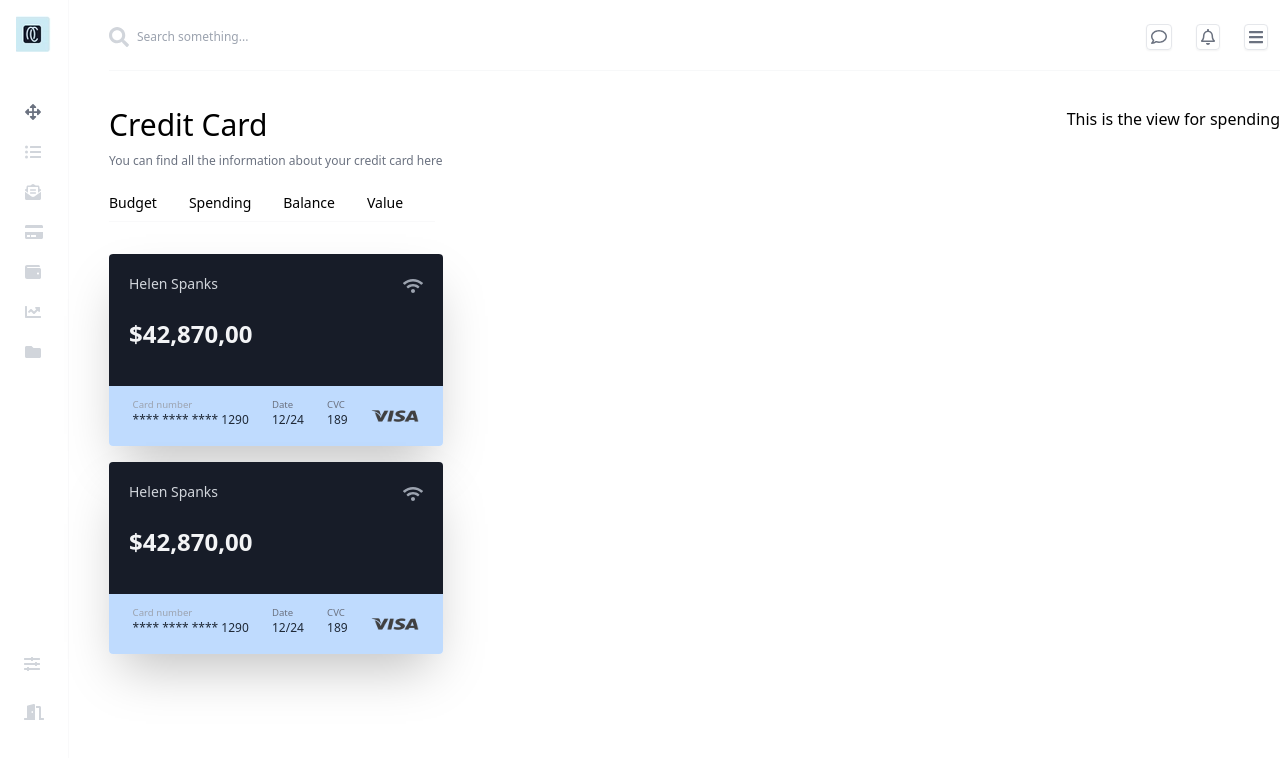
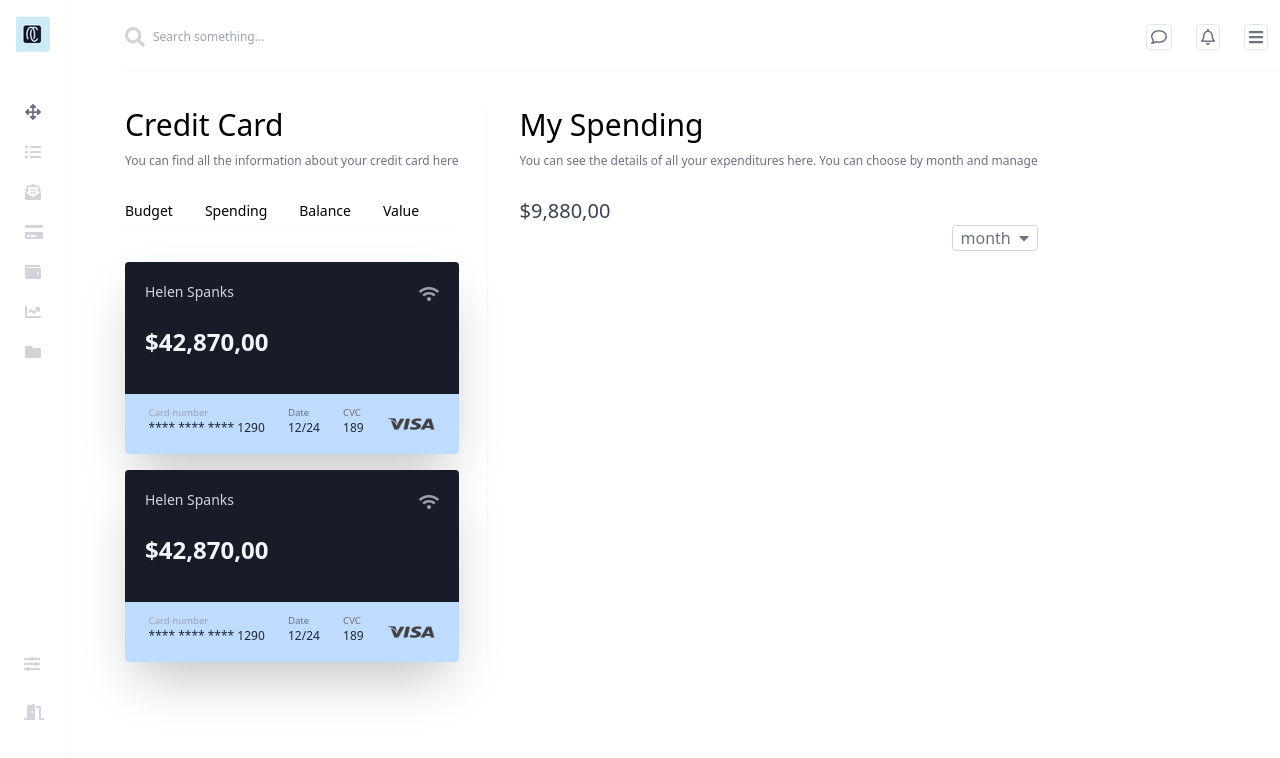
Before and after one commit to bytemerger/veufinance, a Vue app: page / in a window 1280 px wide. Shown: the top 758 px of the page. Built offline with nearby package versions, Linux system fonts and the light colour scheme.

Commit message:
add more structure to spendingView

```diff
--- a/src/App.vue
+++ b/src/App.vue
@@ -3,10 +3,11 @@
     <div class="flex">
       <side-bar class="flex-grow-0"></side-bar>
       <div class="border-l  border-opacity-25"></div>
-      <main class="flex-grow ml-10">
+      <main class="flex-grow ml-14">
         <Header></Header>
-        <div class="flex mt-9 justify-between">
+        <div class="flex mt-9">
           <credit-view></credit-view>
+          <div class="border-l  border-opacity-25 flex-grow-0 ml-7 mr-8"></div>
           <spending-view></spending-view>
         </div>
       </main>
--- a/src/components/CreditView.vue
+++ b/src/components/CreditView.vue
@@ -2,7 +2,7 @@
   <div>
     <div class="text-3xl">Credit Card</div>
     <div class="text-xs text-gray-500 mt-2.5">You can find all the information about your credit card here</div>
-    <div class="mt-6 text-sm">
+    <div class="mt-8 text-sm">
       <ul class="flex list-none">
         <li class="border-b pr-8 pb-2 border-opacity-25">Budget</li>
         <li class="border-b pr-8 pb-2 border-opacity-25">Spending</li>
--- a/src/components/SpendingView.vue
+++ b/src/components/SpendingView.vue
@@ -1,6 +1,22 @@
 <template>
   <div>
-    This is the view for spending
+    <div class="text-3xl">My Spending</div>
+    <div class="text-xs text-gray-500 mt-2.5">You can see the details of all your expenditures here. You can choose by month and manage</div>
+    <div class="text-xl font-medium mt-7 text-gray-700">
+      $9,880,00
+    </div>
+    <div class="float-right flex rounded border border-gray-300 text-gray-500 pl-2 pr-2 items-center justify-around">
+      <button>month</button>
+      <div class="inline-block pl-2"><i class="fas fa-caret-down"></i></div>
+    </div>
+<!--    <div class="mt-6 text-sm">
+      <ul class="flex list-none">
+        <li class="border-b pr-8 pb-2 border-opacity-25">Budget</li>
+        <li class="border-b pr-8 pb-2 border-opacity-25">Spending</li>
+        <li class="border-b pr-8 pb-2 border-opacity-25">Balance</li>
+        <li class="border-b pr-8 pb-2 border-opacity-25">Value</li>
+      </ul>
+    </div>-->
   </div>
 </template>
 
```
